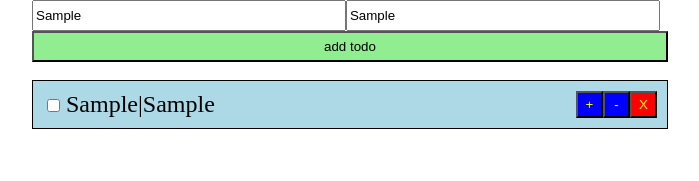
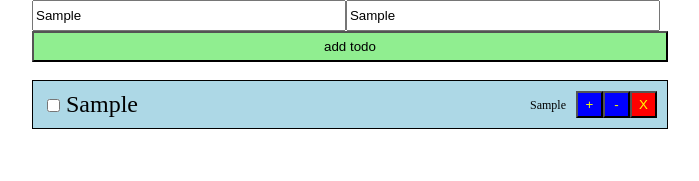
Before and after one commit to guszti/todo, a React (Create React App) app: page / in a window 1280 px wide. Both pictures are taken after typing "Sample", "Sample" into the empty fields and a click on the input "add todo". Shown: the top 181 px of the page, without its empty margins (294-993 px from the left). Built offline with nearby package versions, Linux system fonts and the light colour scheme.

Commit message:
application is complete

```diff
--- a/src/components/TodoItem.js
+++ b/src/components/TodoItem.js
@@ -5,10 +5,11 @@ class TodoItem extends React.Component{
       return(
         <div>
           {this.props.todoItem.checked ? <input type='checkbox' onChange={this.props.handleCheck.bind(this, this.props.id)} checked></input> : <input type='checkbox' onChange={this.props.handleCheck.bind(this, this.props.id)}></input>}
-          {this.props.todoItem.checked ? <del>   {this.props.todoItem.title} | {this.props.todoItem.date}</del> : '   ' + this.props.todoItem.title + '|' + this.props.todoItem.date}
+          {this.props.todoItem.checked ? <del>   {this.props.todoItem.title}</del> : '   ' + this.props.todoItem.title}
           <button onClick={this.props.handleDelete.bind(this, this.props.id)} style={{float:'right',height:27,width:27,color:'yellow',backgroundColor:'red'}}>X</button>
           <button onClick={this.props.itemDown.bind(this, this.props.id)} style={{float:'right',height:27,width:27,color:'yellow',backgroundColor:'blue'}}>-</button>
           <button onClick={this.props.itemUp.bind(this, this.props.id)} style={{float:'right',height:27,width:27,color:'yellow',backgroundColor:'blue'}}>+</button>
+          <small style={{float:'right',paddingRight:'10px',fontSize:12,paddingTop:'7px'}}>{this.props.todoItem.date}</small>
         </div>
       );
     }
```
